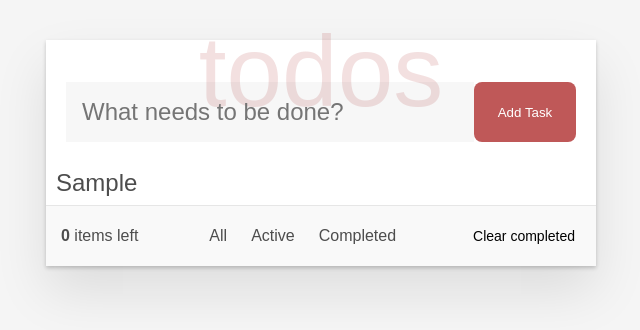
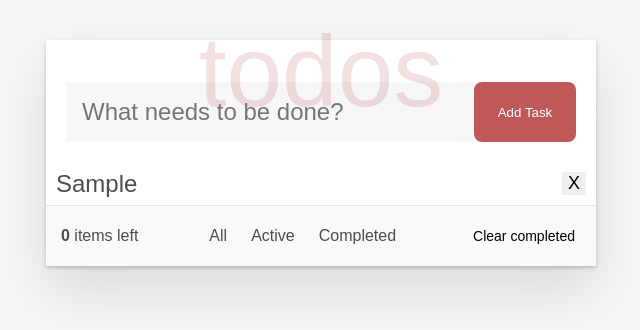
Before and after one commit to teehkay9/TOP-ToDO-App, a website built with webpack: page src/template.html in a window 1280 px wide. Both pictures are taken after typing "Sample" into the empty fields and a click on the button "Add Task". Shown: the full height of the page, 319-959 px from the left. Built offline with nearby package versions, Linux system fonts and the light colour scheme.

Commit message:
Modify TaskManager & add delete button
- added methods to TaskManager to delete an object
- modified UI renderTask to also include a delete button

```diff
--- a/src/UI.js
+++ b/src/UI.js
@@ -26,8 +26,18 @@ export class UI {
   }
 
   renderTask(task) {
+    // Task Description
     const taskItem = document.createElement("li");
+    taskItem.setAttribute("id", `${task.id}`);
+    taskItem.classList.add("task");
     taskItem.textContent = task.description;
+
+    // Delete button
+    const deleteButton = document.createElement("button");
+    deleteButton.classList.add("delete-button");
+    deleteButton.textContent = "X";
+
     this.taskList.appendChild(taskItem);
+    taskItem.appendChild(deleteButton);
   }
 }
--- a/src/style.css
+++ b/src/style.css
@@ -72,6 +72,15 @@ form {
   font-size: 24px;
   border-bottom: 1px solid #ededed;
   padding: 10px;
+  display: flex;
+  align-items: center;
+  justify-content: space-between;
+}
+
+.delete-button {
+  border: none;
+  cursor: pointer;
+  font-size: 18px;
 }
 
 .todo-list li:last-child {
--- a/src/task_manager.js
+++ b/src/task_manager.js
@@ -13,6 +13,17 @@ export class TaskManager {
     return newTask;
   }
 
+  findTaskById(id) {
+    return this.tasks.find((task) => task.id === id);
+  }
+
+  deleteTask(id) {
+    // get the index of element with given id to delete it
+    const taskIndex = this.tasks.findIndex((task) => task.id === id);
+
+    this.tasks.splice(taskIndex, 1);
+  }
+
   getAllTasks() {
     return this.tasks;
   }
```
